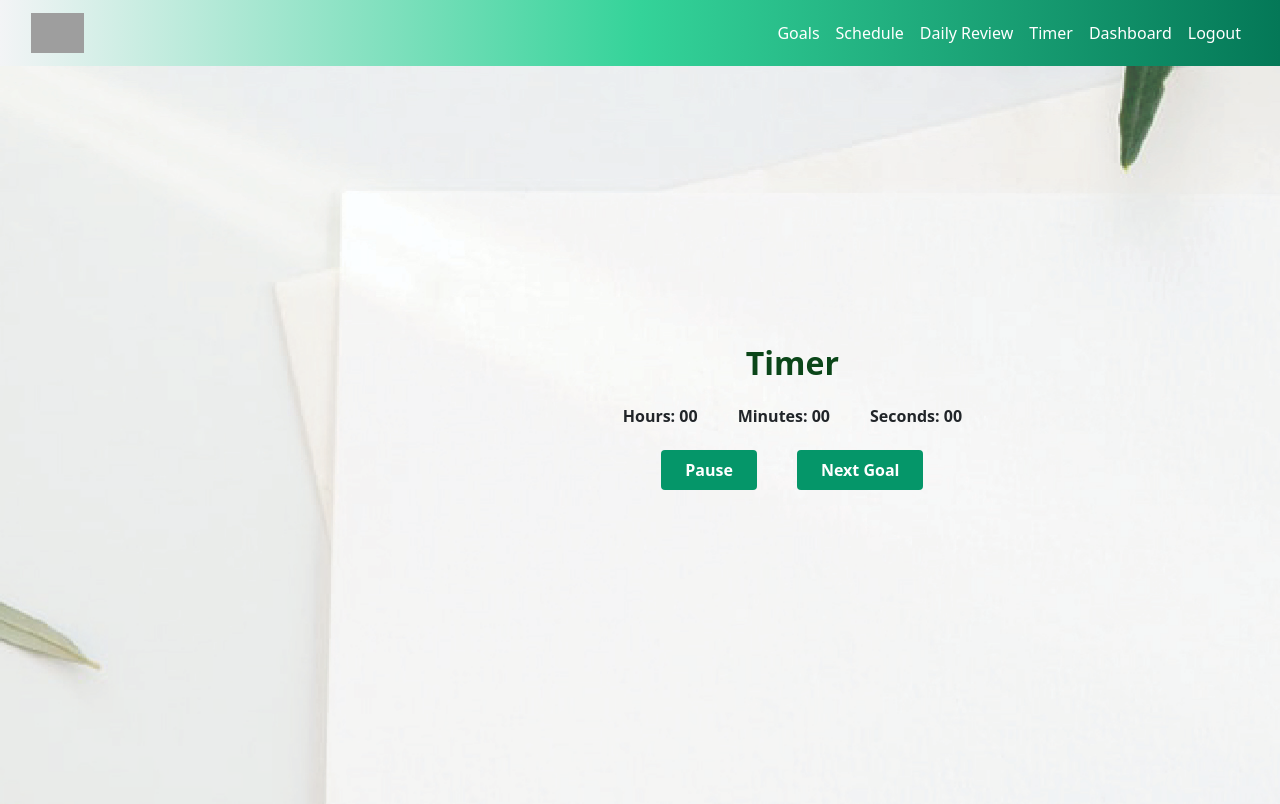
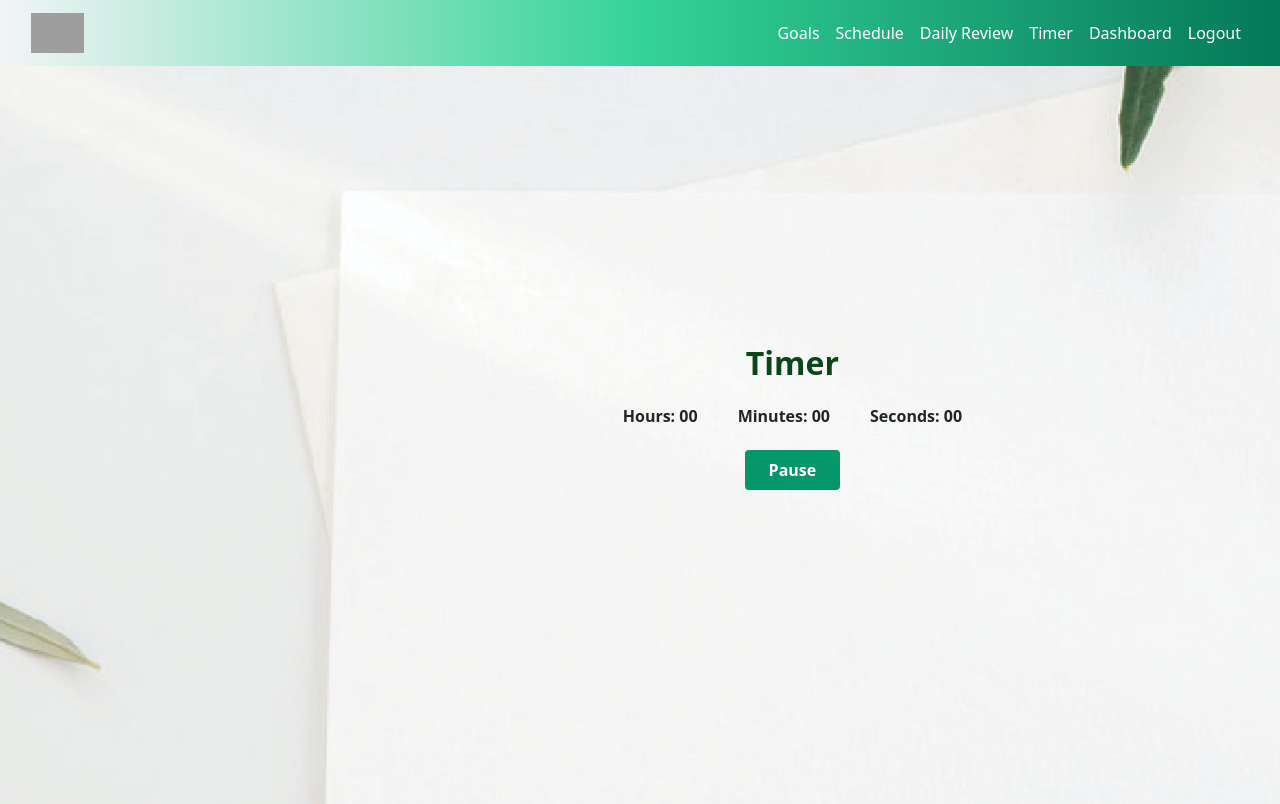
Before and after one commit to AarKaiser/studiously, a React (Create React App) app in the folder client/: page /timer in a window 1280 px wide. Shown: the top 804 px of the page. Built offline with nearby package versions, Linux system fonts and the light colour scheme; no server answers; sample sign-in values are in the browser's storage; grey boxes are pictures that could not be loaded.

Commit message:
remove next

```diff
--- a/client/src/components/Timer/TimerButtons.js
+++ b/client/src/components/Timer/TimerButtons.js
@@ -15,13 +15,7 @@ export default function ReviewButtons({
       >
         {!paused ? 'Pause' : 'Resume'}
       </button>
-      <button
-        onClick={moveToNextGoal}
-        className="content-end bg-green-600 blue-500 hover:bg-green-700 text-white font-bold py-2 px-4 rounded -bottom-1 justify-end"
-        disabled
-      >
-        Next Goal
-      </button>
+
     </div>
   );
 }
```
